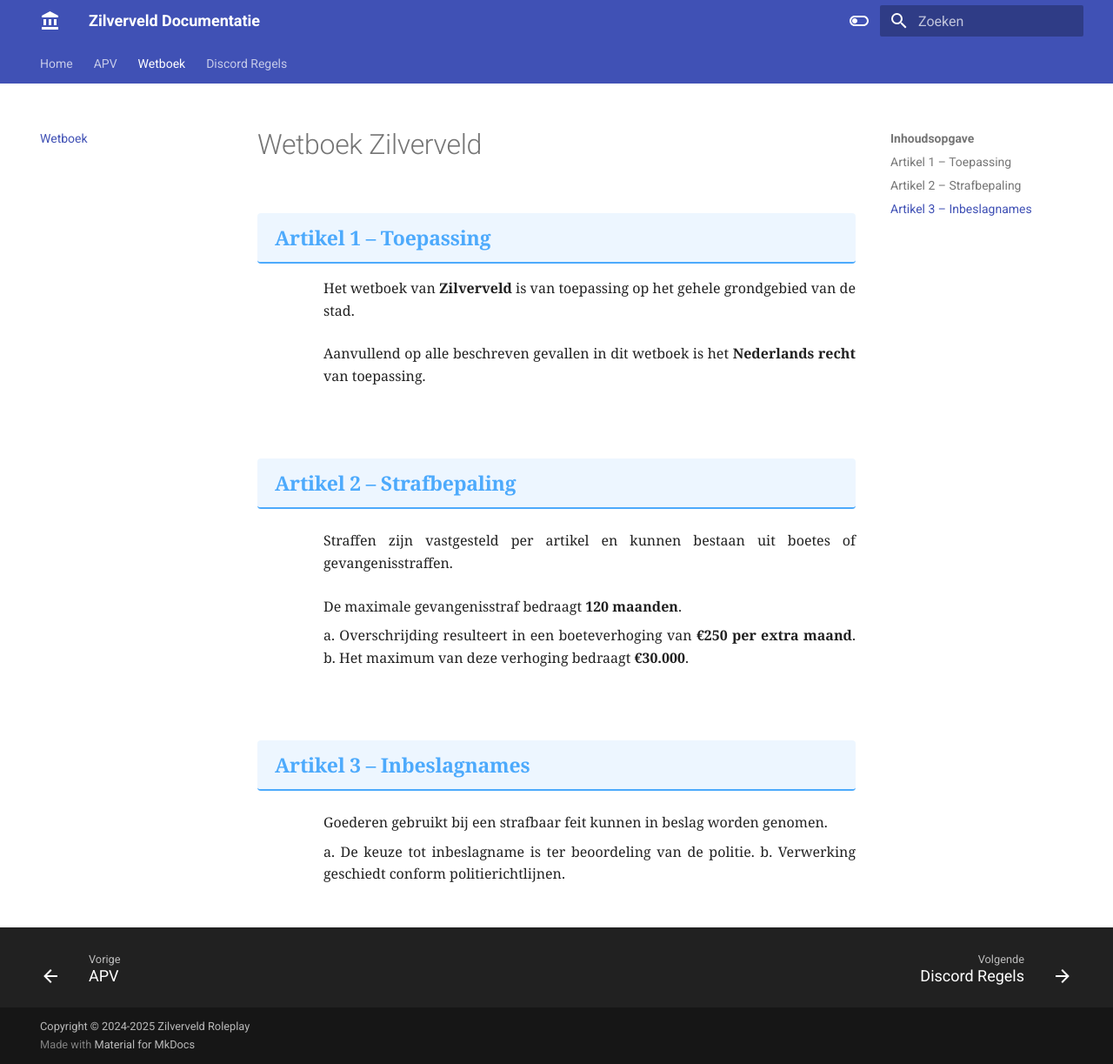
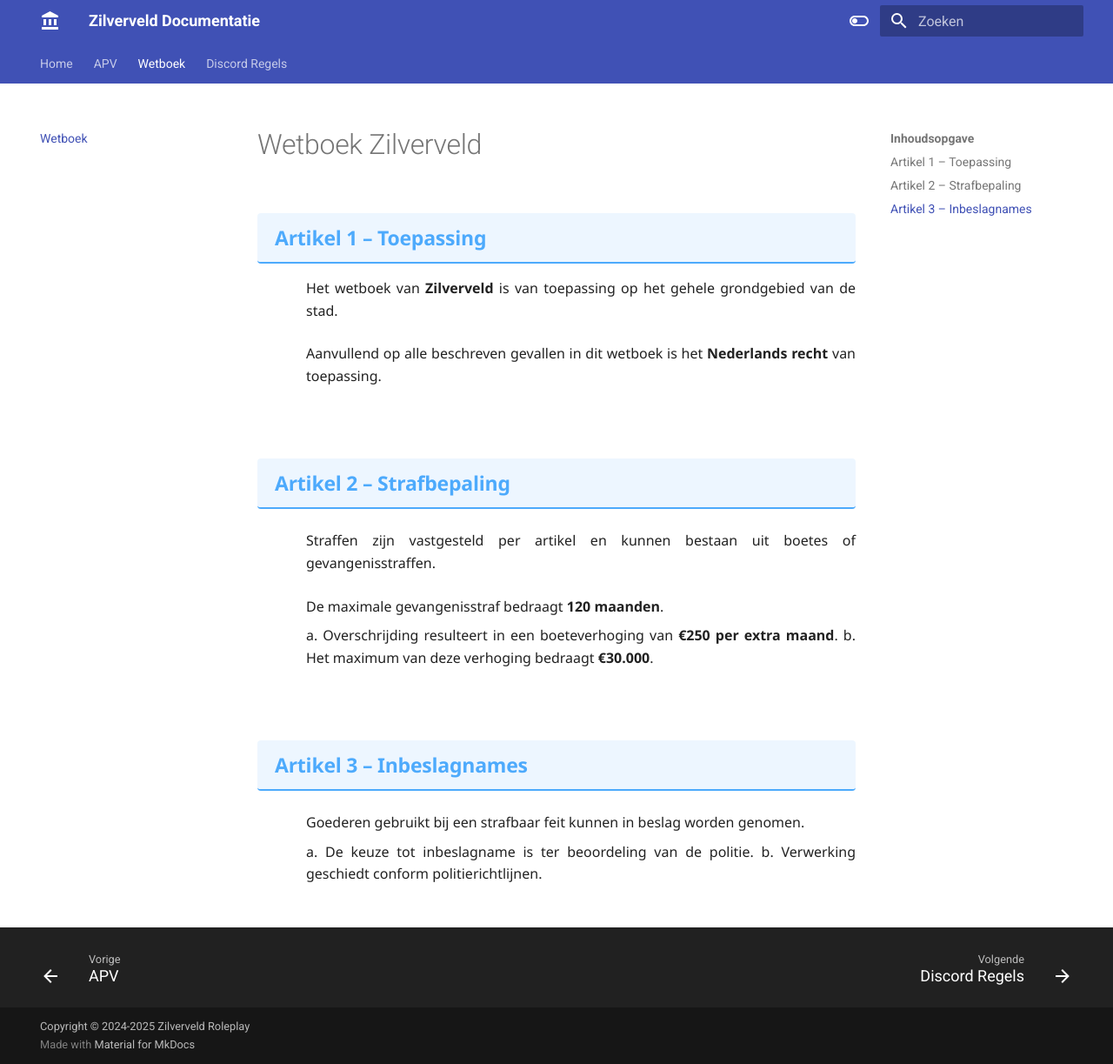
Before and after one commit to MythicalLapis0181/zv-documentatie, an MkDocs documentation site: the page built from docs/wetboek.md, in a window 1280 px wide and 1223 px high. Shown: the whole window at 87% size. Built offline with MkDocs 1.6.1 and Material for MkDocs 9.7.7, drawn with Linux system fonts in a browser that asks for light colours; comment, search, counter and statistics services are not loaded.

Commit message:
Update wetboek.css for final styling adjustments

```diff
--- a/docs/stylesheets/wetboek.css
+++ b/docs/stylesheets/wetboek.css
@@ -1,11 +1,11 @@
-/* --- OFFICIËLE WETBOEK LOOK --- */
+/* --- DE DEFINITIEVE WETBOEK STYLING --- */
 
 .wetboek-content {
-    font-family: "Georgia", serif !important;
+    font-family: "Segoe UI", Roboto, Helvetica, Arial, sans-serif !important;
     text-align: justify;
 }
 
-/* Blauwe Artikel Balken */
+/* Blauwe Artikel Balken (H2) */
 .md-typeset .wetboek-content h2 {
     background-color: rgba(77, 170, 252, 0.1) !important;
     color: #4daafc !important;
@@ -19,11 +19,12 @@
     display: block !important;
 }
 
-/* Reset alle lijsten */
-.wetboek-content ol {
+/* Verwijder alle standaard MkDocs bolletjes/cijfers */
+.wetboek-content ol,
+.wetboek-content li {
     list-style: none !important;
+    margin-left: 0 !important;
     padding-left: 0 !important;
-    margin-left: 0 !important;
 }
 
 /* NIVEAU 1: Witte Nummers (1, 2, 3) */
@@ -38,6 +39,7 @@
     margin-bottom: 1.5em !important;
 }
 
+/* Plak het nummer alleen op niveau 1 */
 .wetboek-content > ol > li::before {
     content: counter(lid-counter) !important;
     position: absolute !important;
@@ -51,7 +53,7 @@
 /* NIVEAU 2: Blauwe Letters (a, b, c) */
 .wetboek-content ol li ol {
     counter-reset: sub-counter;
-    margin-top: 15px !important;
+    margin-top: 15px !important; /* Ruimte onder de hoofdtekst */
 }
 
 .wetboek-content ol li ol > li {
@@ -61,7 +63,7 @@
     margin-bottom: 0.8em !important;
 }
 
-/* Fix voor de "a. 1" overlap */
+/* De blauwe letter voor niveau 2 */
 .wetboek-content ol li ol > li::before {
     content: counter(sub-counter, lower-alpha) "." !important;
     position: absolute !important;
```
